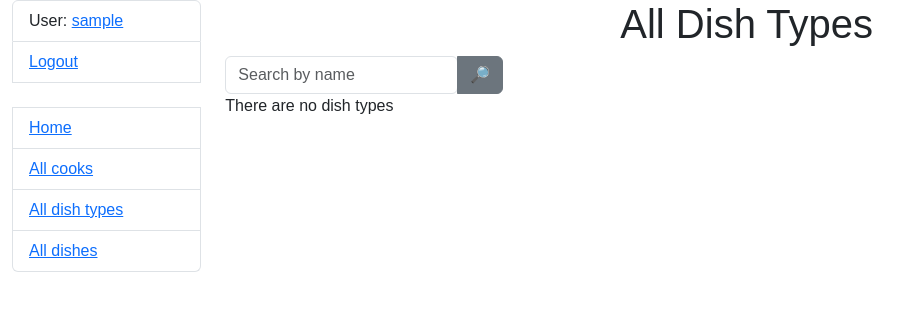
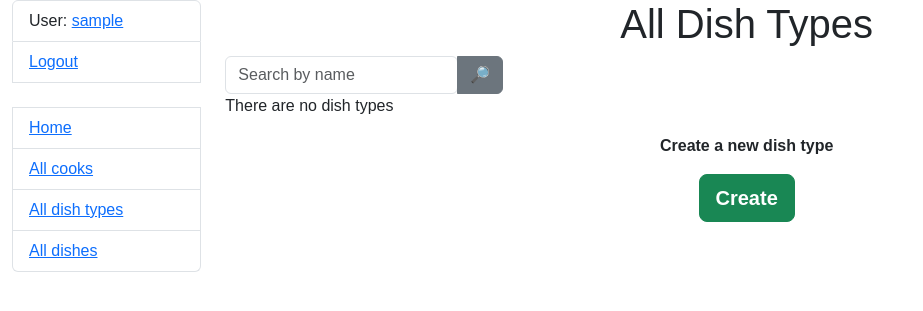
Before and after one commit to 380974261314kv/Restaurant-kitcheen-service, a Django app: page /dish_types/ in a window 1280 px wide. Shown: the top 311 px of the page, without its empty margins (0-923 px from the left). Run offline with Django 4.2, Linux system fonts and the light colour scheme; the visitor is signed in with stand-in values (Sample User, id 1); data that the repository does not hold is empty; some libraries are stand-ins or nearby versions.

Commit message:
add CreateView, route & template for DishType model

```diff
--- a/restaurant/urls.py
+++ b/restaurant/urls.py
@@ -8,6 +8,7 @@ urlpatterns = [
     path("", views.index, name="index"),
     path("dish_types/", views.DishTypeListView.as_view(), name="dish-type-list"),
     path("dish_types/<int:pk>/", views.DishTypeDetailView.as_view(), name="dish-type-detail"),
+    path("dish_types/ctreate/", views.DishTypeCreateView.as_view(), name="dish-type-create"),
     path("dishes/", views.DishListView.as_view(), name="dish-list"),
     path("dishes/<int:pk>/", views.DishDetailView.as_view(), name="dish-detail"),
     path("cooks/", views.CookListView.as_view(), name="cook-list"),
--- a/restaurant/views.py
+++ b/restaurant/views.py
@@ -3,6 +3,7 @@ from django.contrib.auth.mixins import LoginRequiredMixin
 from django.shortcuts import render
 from django.http import HttpRequest, HttpResponse, HttpResponseRedirect
 from django.views import generic
+from django.urls import reverse_lazy
 
 from restaurant.models import Dish, DishType, Cook
 from restaurant.forms import (
@@ -38,7 +39,7 @@ class DishTypeListView(LoginRequiredMixin, generic.ListView):
     model = DishType
     template_name = "restaurant/dish_type_list.html"
     context_object_name = "dish_type_list"
-    paginate_by = 2
+    paginate_by = 5
 
     def get_context_data(self, *, object_list=None, **kwargs):
         context = super(DishTypeListView, self).get_context_data(**kwargs)
@@ -62,6 +63,13 @@ class DishTypeDetailView(LoginRequiredMixin, generic.DetailView):
     model = DishType
     template_name = "restaurant/dish_type_detail.html"
     context_object_name = "dish_type"
+
+
+class DishTypeCreateView(LoginRequiredMixin, generic.CreateView):
+    model = DishType
+    fields = "__all__"
+    template_name = "restaurant/dish_type_form.html"
+    success_url = reverse_lazy("restaurant:dish-type-list")
 
 
 class DishListView(LoginRequiredMixin, generic.ListView):
--- a/restaurant_kitchen_service/settings.py
+++ b/restaurant_kitchen_service/settings.py
@@ -113,6 +113,8 @@ AUTH_PASSWORD_VALIDATORS = [
 AUTH_USER_MODEL = "restaurant.Cook"
 
 LOGIN_REDIRECT_URL = "/"
+LOGOUT_REDIRECT_URL = "/"
+
 
 # Internationalization
 # https://docs.djangoproject.com/en/4.1/topics/i18n/
--- a/templates/restaurant/dish_type_list.html
+++ b/templates/restaurant/dish_type_list.html
@@ -31,4 +31,10 @@
 {% else %}
 <p>There are no dish types</p>
 {% endif %}
+<div class="make-dish">
+  <p>
+    <strong>Create a new dish type</strong>
+  </p>
+  <a href="{% url 'restaurant:dish-type-create' %}" class="btn btn-success btn-lg"><b>Create</b></a>
+</div>
 {% endblock %}
```
Also changed, not shown: templates/restaurant/dish_type_form.html (added, +11 -0 lines).
